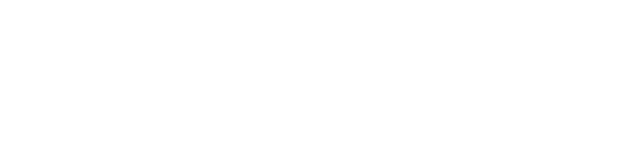
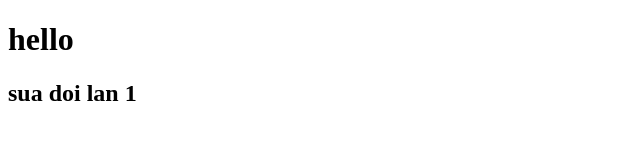
Before and after one commit to Nguyn050719/Test3, a plain HTML site: page index.html in a window 1280 px wide. Shown: the whole page, without its empty margins (0-640 px from the left). Drawn offline with Linux system fonts and the light colour scheme.

Commit message:
Sua doi lan 2

```diff
--- a/index.html
+++ b/index.html
@@ -1,11 +1,12 @@
 <!DOCTYPE html>
 <html lang="en">
-<head>
-    <meta charset="UTF-8">
-    <meta name="viewport" content="width=h1, initial-scale=1.0">
+  <head>
+    <meta charset="UTF-8" />
+    <meta name="viewport" content="width=h1, initial-scale=1.0" />
     <title>Document</title>
-</head>
-<body>
-
-</body>
+  </head>
+  <body>
+    <h1>hello</h1>
+    <h2>sua doi lan 1</h2>
+  </body>
 </html>
```
